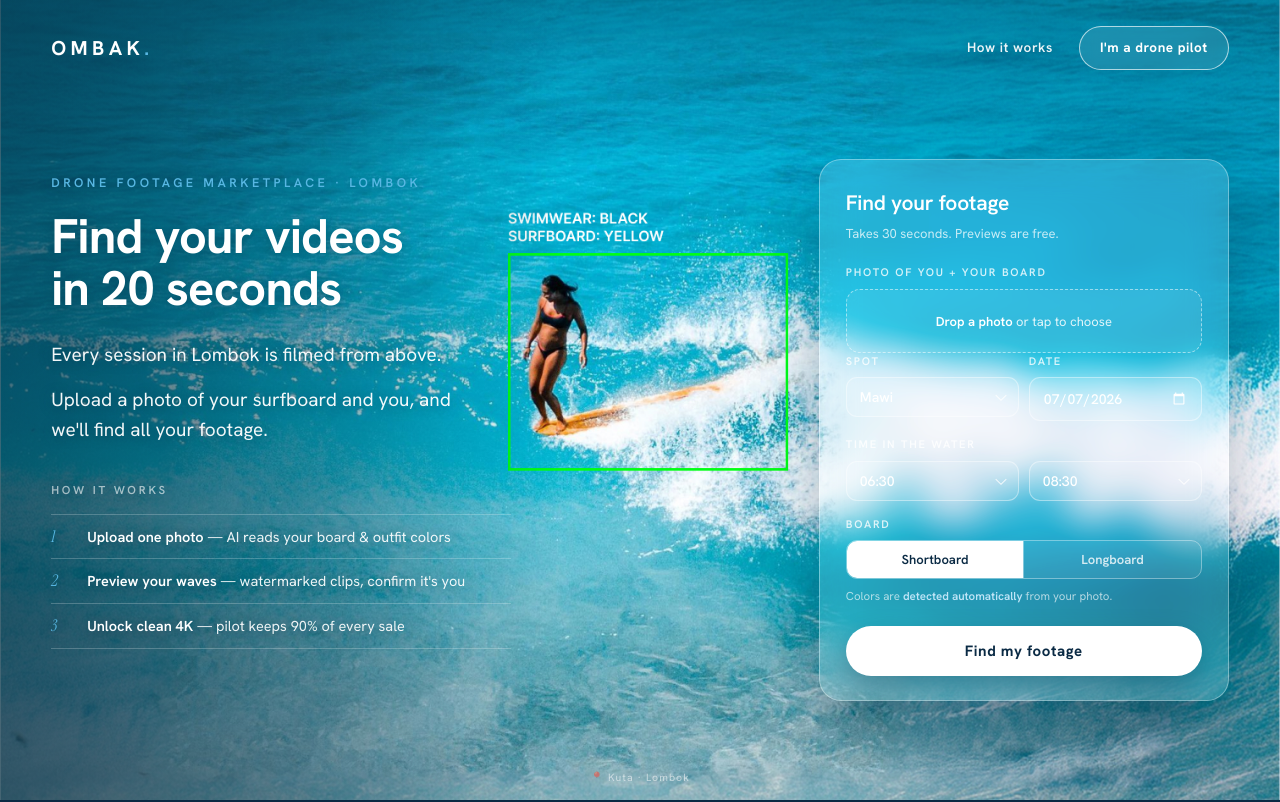
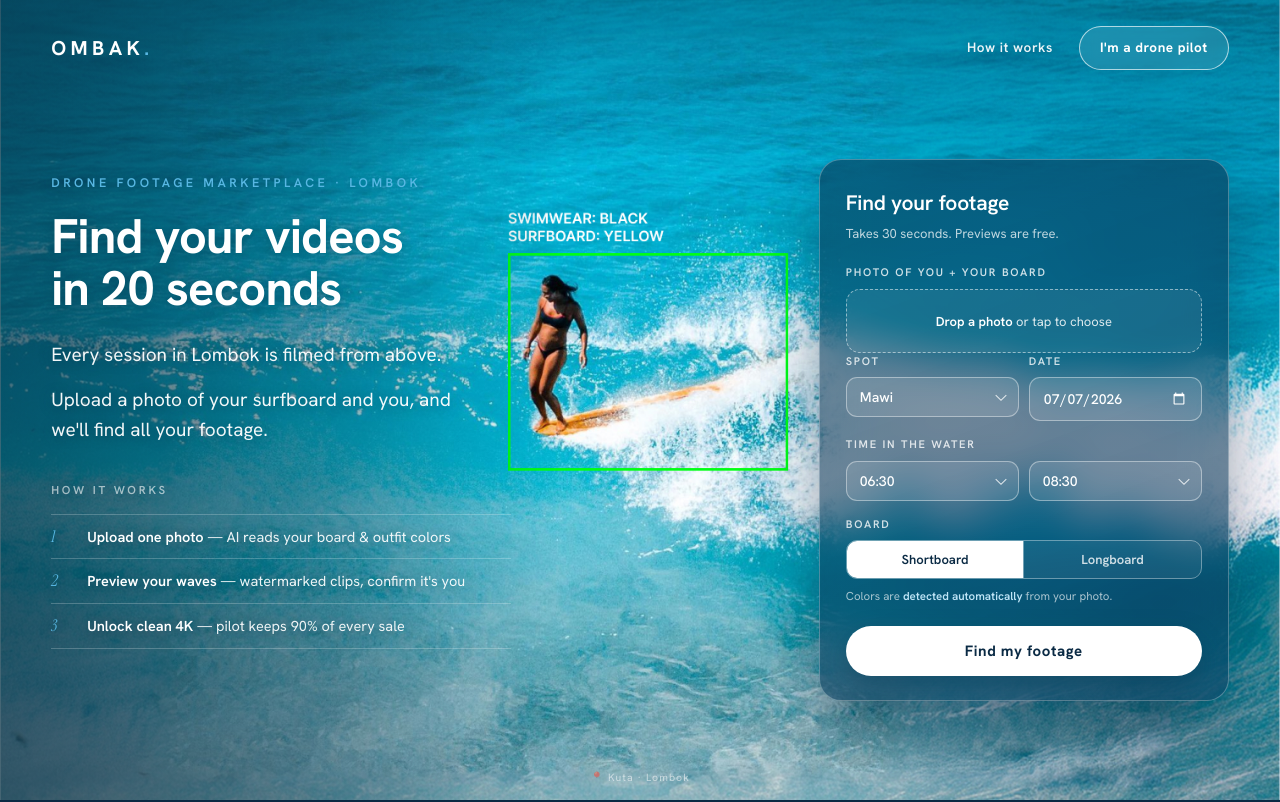
Before and after one commit to TheOnionTalks/ombak, a plain HTML site: page index.html in a window 1280 px wide. Shown: the top 802 px of the page. Drawn offline with Linux system fonts and the light colour scheme.

Commit message:
Darken glass form for legibility
Co-Authored-By: Claude Fable 5 <noreply@anthropic.com>

```diff
--- a/index.html
+++ b/index.html
@@ -187,14 +187,14 @@ nav {
 /* ================= GLASS FORM ================= */
 .finder {
   grid-column: 3;
-  background: var(--glass);
-  border: 1px solid var(--glass-line);
+  background: linear-gradient(160deg, rgba(10,42,68,0.55), rgba(12,59,94,0.62));
+  border: 1px solid rgba(255,255,255,0.28);
   border-radius: 22px;
-  backdrop-filter: blur(18px) saturate(1.3);
-  -webkit-backdrop-filter: blur(18px) saturate(1.3);
+  backdrop-filter: blur(22px) saturate(1.2);
+  -webkit-backdrop-filter: blur(22px) saturate(1.2);
   padding: 26px 26px 24px;
   color: var(--white);
-  box-shadow: 0 24px 60px rgba(10,42,68,0.35);
+  box-shadow: 0 24px 60px rgba(10,42,68,0.45);
   animation: rise 0.9s 0.35s cubic-bezier(0.2,0.8,0.2,1) both;
 }
 .finder h2 {
```
